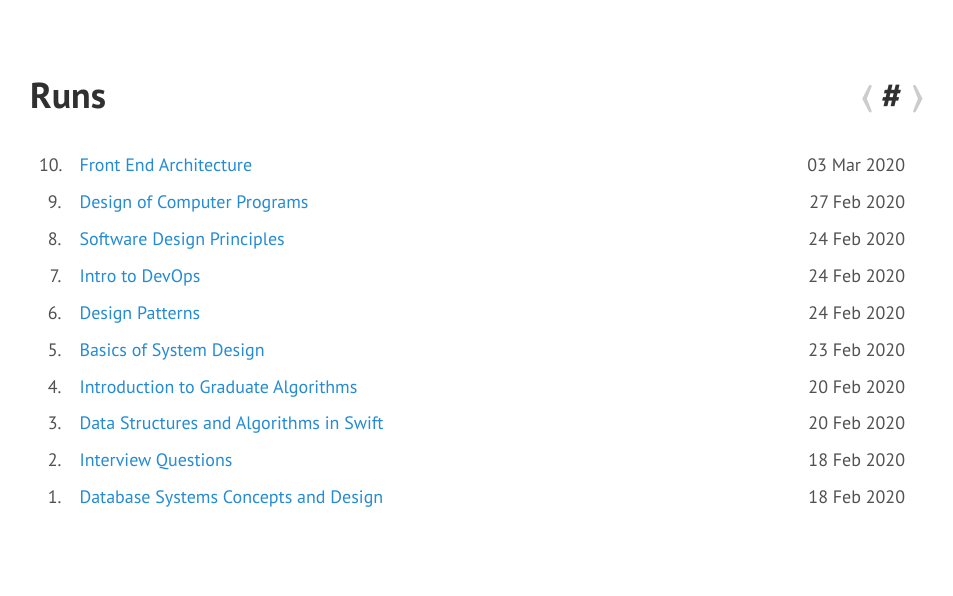
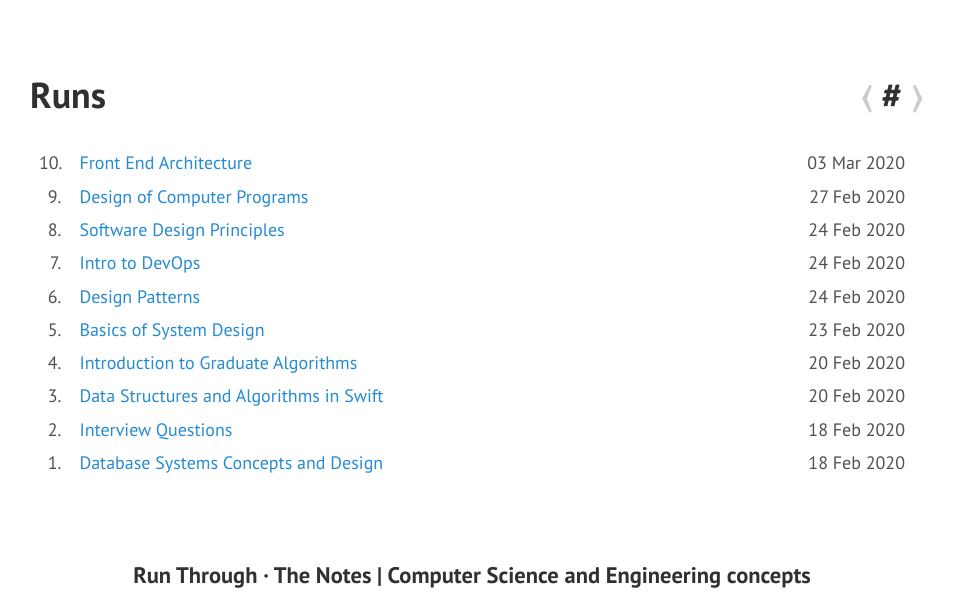
Before and after one commit to runthrough/runthrough.github.io, a Jekyll site: the page built from runs.md, in a window 1280 px wide. Shown: the top 596 px of the page, without its empty margins (168-1121 px from the left). Built offline with Jekyll 4.4.1, drawn with Linux system fonts in a browser that asks for light colours; grey boxes are pictures that could not be loaded.

Commit message:
minor bug fix

```diff
--- a/public/css/custom.css
+++ b/public/css/custom.css
@@ -81,7 +81,7 @@
 
 .runs td, .runs th {
 	border: none;
-	padding: 0.2rem 0.5rem;
+	padding: 0.1rem 0.5rem;
 }
 
 .runs-no, .runs-date {
```
